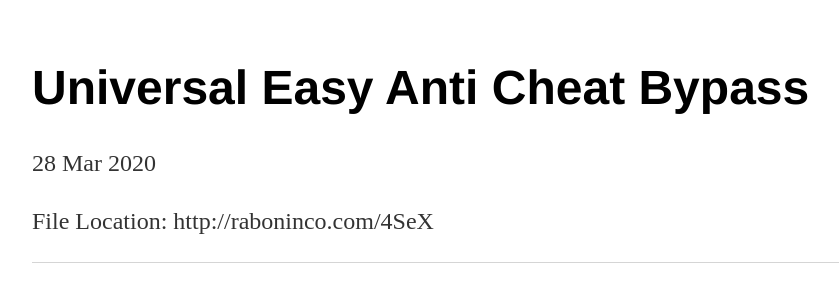
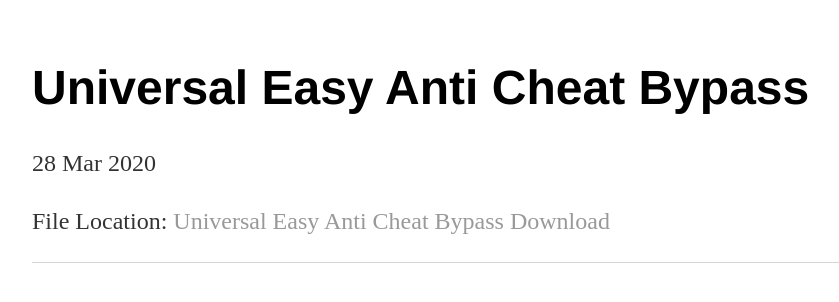
Before and after one commit to mosee101/mosee101.github.io, a Jekyll site: the page built from _posts/2020-03-28-Universal-Easy-Anti-Cheat-Bypass.md, in a window 1280 px wide. Shown: the top 302 px of the page, without its empty margins (160-999 px from the left). Built offline with Jekyll 4.4.1, drawn with Linux system fonts in a browser that asks for light colours.

Commit message:
Update 2020-03-28-Universal-Easy-Anti-Cheat-Bypass.md

```diff
--- a/_posts/2020-03-28-Universal-Easy-Anti-Cheat-Bypass.md
+++ b/_posts/2020-03-28-Universal-Easy-Anti-Cheat-Bypass.md
@@ -3,4 +3,4 @@ layout: post
 title: "Universal Easy Anti Cheat Bypass"
 date: 2020-03-28
 ---
-File Location: http://raboninco.com/4SeX
+File Location: [Universal Easy Anti Cheat Bypass Download](http://raboninco.com/4a4X)
```
